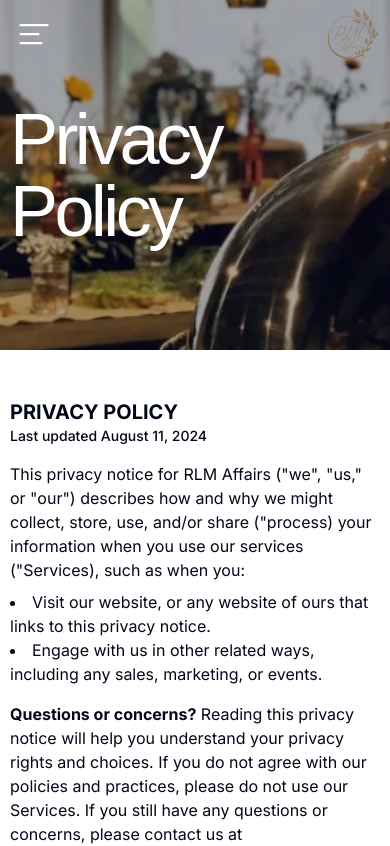
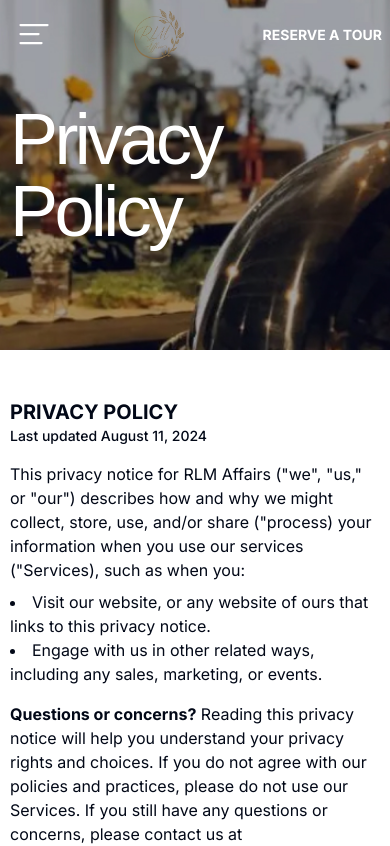
Before and after one commit to Dillonzellis/rlmaffairs-v4, a Next.js app: page /privacy-policy in a window 390 px wide. Shown: the top 846 px of the page. Built offline with nearby package versions, Linux system fonts and the light colour scheme; a web font is replaced by a local one.

Commit message:
add tour btn on mobile nav

```diff
--- a/src/app/(compliance)/privacy-policy/page.tsx
+++ b/src/app/(compliance)/privacy-policy/page.tsx
@@ -409,7 +409,7 @@ export default function Home() {
             </p>
           </div>
 
-          <div>
+          <div className="overflow-scroll">
             <table className="privacy-table">
               <thead>
                 <tr>
--- a/src/app/globals.css
+++ b/src/app/globals.css
@@ -100,6 +100,7 @@ html {
 
 .privacy-table {
   border: 1px solid #e5e7eb;
+  overflow: scroll;
   thead {
     border-bottom: 1px solid #e5e7eb;
   }
--- a/src/components/layout/header/NavMenu.tsx
+++ b/src/components/layout/header/NavMenu.tsx
@@ -91,7 +91,6 @@ export const NavMenu = () => {
           onClick={toggleSheet}
           className="flex cursor-pointer items-center gap-2 p-4"
         >
-          {/* FIX: hamburger background  */}
           <AlignLeft
             strokeWidth={1.5}
             className={cn("h-9 w-9 text-background", bgColor)}
@@ -109,11 +108,11 @@ export const NavMenu = () => {
             />
           </Link>
         </div>
-        <div className="hidden items-center transition-transform duration-200 hover:scale-105 md:flex ">
+        <div className="flex items-center transition-transform duration-200 hover:scale-105">
           <div>
             <a
               href="https://hello.dubsado.com/public/form/view/5afe45144f411345f6129204"
-              className="p-4 font-bold"
+              className="pr-2 text-sm font-bold md:p-4 md:text-base"
             >
               RESERVE A TOUR
             </a>
```
